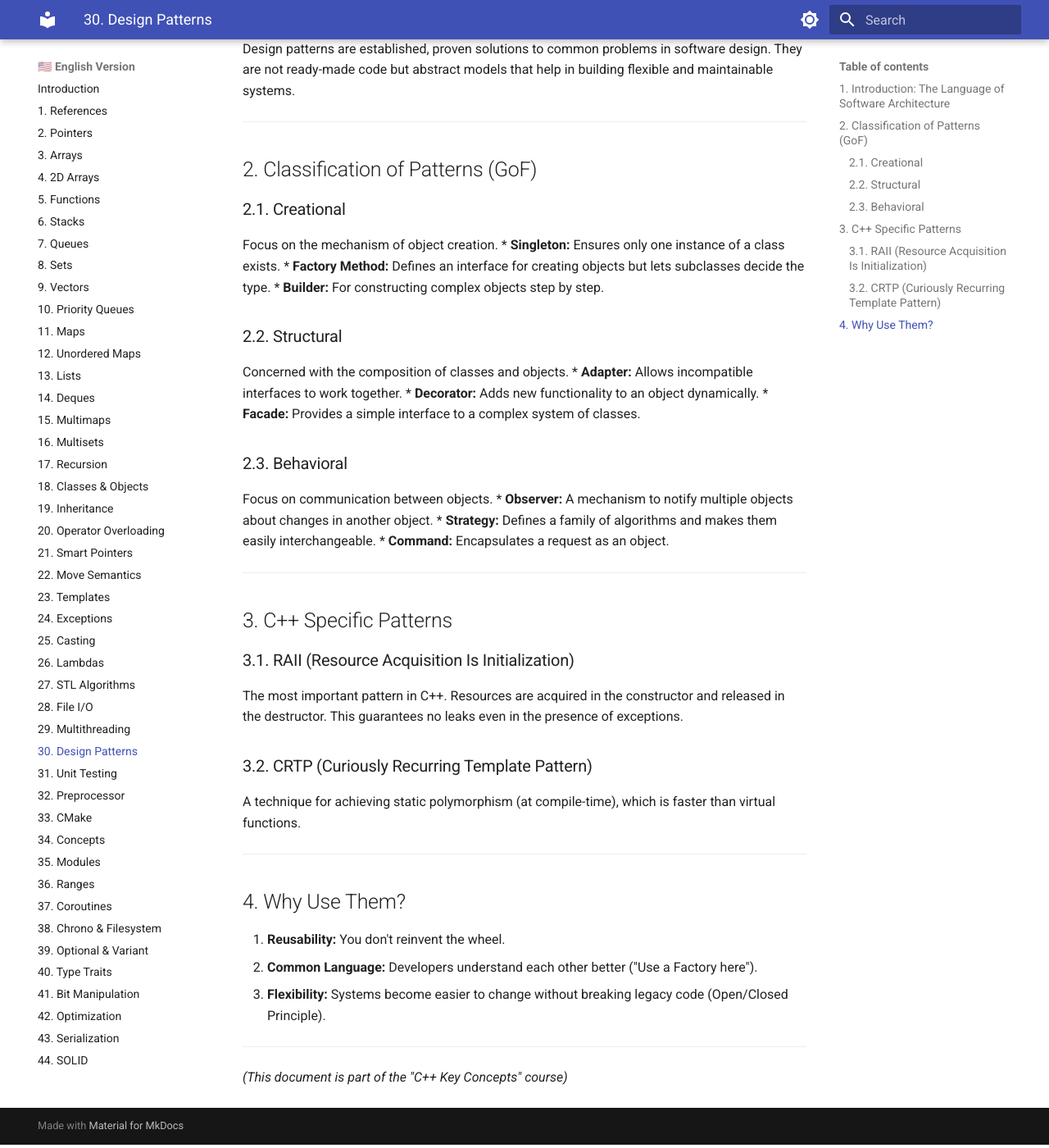
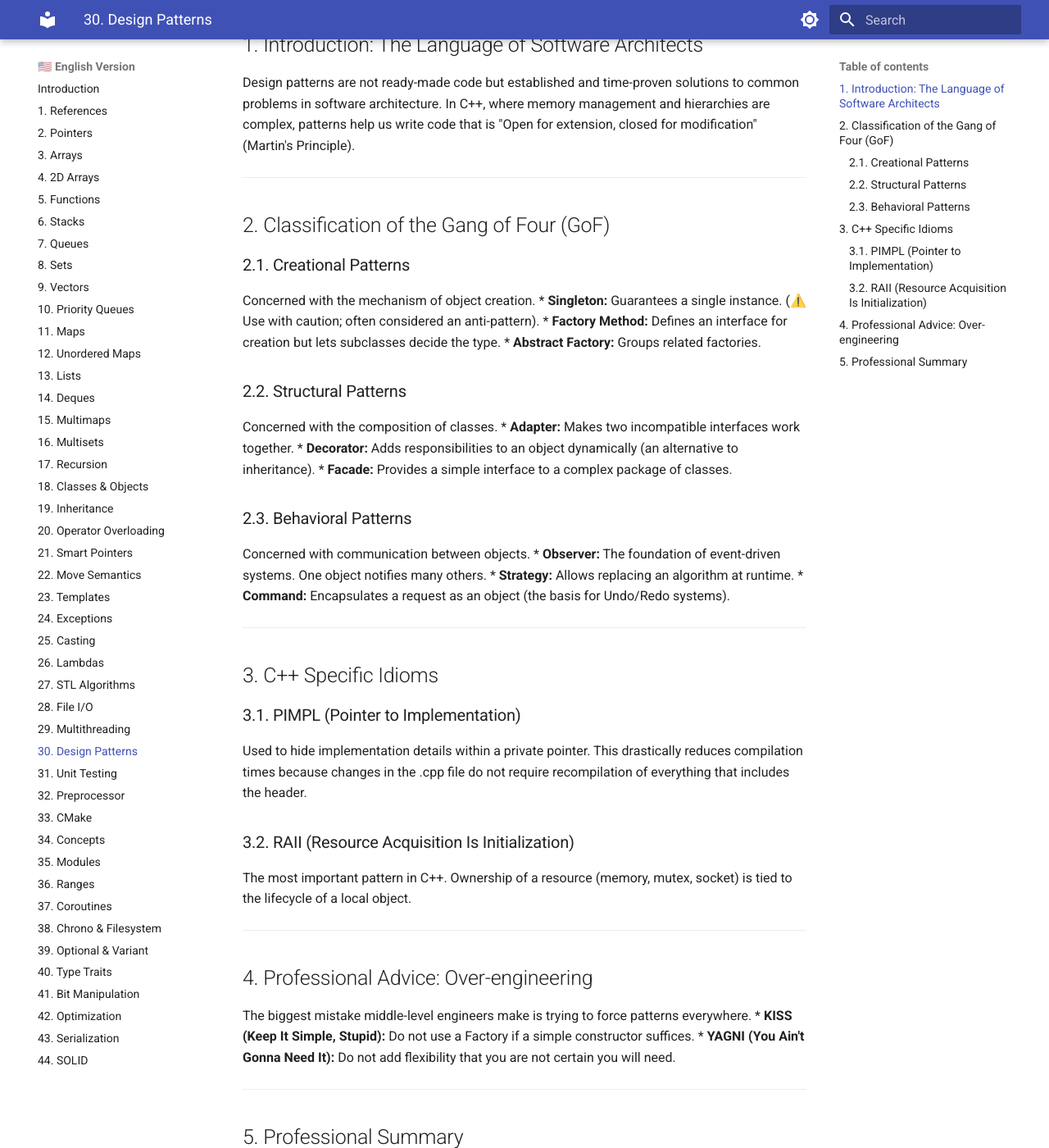
Before and after one commit to KadirYazadzhi/CPlusPlus---KeyConcepts, an MkDocs documentation site: the page built from docs/en/Design_Patterns/Design_Patterns.md, in a window 1280 px wide and 1400 px high, scrolled down 232 px. Shown: the whole window at 82% size. Built offline with MkDocs 1.6.1 and Material for MkDocs 9.7.7, drawn with Linux system fonts in a browser that asks for light colours; some of the changed text lies outside the part shown.

Commit message:
Docs: Final encyclopedic expansion of Topics 29-30 (Multithreading, Patterns) with architectural analysis

```diff
--- a/docs/bg/Design_Patterns/Design_Patterns.md
+++ b/docs/bg/Design_Patterns/Design_Patterns.md
@@ -1,46 +1,55 @@
-# Шаблони за Дизайн (Design Patterns) в C++ - Пълно ръководство
+# Шаблони за Дизайн (Design Patterns) - Пълно техническо ръководство
 
-## 1. Въведение: Езикът на софтуерната архитектура
-Шаблоните за дизайн са утвърдени, доказани решения на често срещани проблеми в софтуерното проектиране. Те не са готов код, а абстрактни модели, които помагат за изграждането на гъвкави и лесни за поддръжка системи.
+## 1. Въведение: Езикът на софтуерните архитекти
+Шаблоните за дизайн не са готов код, а утвърдени и доказани във времето решения на често срещани проблеми в софтуерната архитектура. В C++, където управлението на паметта и йерархиите са комплексни, шаблоните ни помагат да пишем код, който е "Open for extension, closed for modification" (Принципът на Мартин).
 
 ---
 
-## 2. Класификация на шаблоните (GoF)
+## 2. Класификация на Gang of Four (GoF)
 
-### 2.1. Създаващи (Creational)
-Фокусират се върху начина на създаване на обекти.
-*   **Singleton:** Гарантира само една инстанция на клас.
-*   **Factory Method:** Дефинира интерфейс за създаване на обекти, но оставя подкласовете да решат типа.
-*   **Builder:** За изграждане на сложни обекти стъпка по стъпка.
+### 2.1. Създаващи (Creational Patterns)
+Занимават се с механизма на създаване на обекти.
+*   **Singleton:** Гарантира една инстанция. (⚠️ Ползвайте внимателно, често се счита за анти-патерн).
+*   **Factory Method:** Дефинира интерфейс за създаване, но оставя подкласовете да решат типа.
+*   **Abstract Factory:** Групира свързани фабрики.
 
-### 2.2. Структурни (Structural)
-Занимават се с композицията на класове и обекти.
-*   **Adapter:** Позволява на несъвместими интерфейси да работят заедно.
-*   **Decorator:** Добавя нова функционалност към обект динамично.
-*   **Facade:** Предоставя прост интерфейс към сложна система от класове.
+### 2.2. Структурни (Structural Patterns)
+Занимават се с композицията на класове.
+*   **Adapter:** Прави два несъвместими интерфейса да работят заедно.
+*   **Decorator:** Добавя отговорности към обект динамично (алтернатива на наследяването).
+*   **Facade:** Предоставя прост интерфейс към сложен пакет от класове.
 
-### 2.3. Поведенчески (Behavioral)
-Фокусират се върху комуникацията между обекти.
-*   **Observer:** Механизъм за уведомяване на множество обекти за промени в друг обект.
-*   **Strategy:** Дефинира семейство от алгоритми и ги прави лесно заменими.
-*   **Command:** Капсулира заявка като обект.
+### 2.3. Поведенчески (Behavioral Patterns)
+Занимават се с комуникацията между обекти.
+*   **Observer:** Основата на Event-driven системите. Един обект уведомява много други.
+*   **Strategy:** Позволява замяна на алгоритъм по време на изпълнение.
+*   **Command:** Капсулира заявка като обект (основа на Undo/Redo системи).
 
 ---
 
-## 3. Специфични за C++ шаблони
+## 3. Специфични за C++ идиоми
 
-### 3.1. RAII (Resource Acquisition Is Initialization)
-Най-важният шаблон в C++. Ресурсът се заема в конструктора и се освобождава в деструктора. Това гарантира липса на течове дори при изключения.
+### 3.1. PIMPL (Pointer to Implementation)
+Използва се за скриване на детайлите на имплементацията в private указател. Това драстично намалява времето за компилация, защото промените в .cpp файла не изискват рекомпилация на всичко, което включва хедъра.
 
-### 3.2. CRTP (Curiously Recurring Template Pattern)
-Техника за постигане на статичен полиморфизъм (по време на компилация), който е по-бърз от виртуалните функции.
+### 3.2. RAII (Resource Acquisition Is Initialization)
+Най-важният патърн в C++. Собствеността върху ресурс (памет, мутекс, сокет) е обвързана с жизнения цикъл на локален обект.
 
 ---
 
-## 4. Защо да ги ползваме?
-1.  **Повторна употреба:** Не преоткривате колелото.
-2.  **Общ език:** Програмистите се разбират по-лесно ("Използвай Factory тук").
-3.  **Гъвкавост:** Системите стават по-лесни за промяна без счупване на стария код (Open/Closed Principle).
+## 4. Професионални съвети: Over-engineering
+Най-голямата грешка на медиум-левъл инженерите е да се опитват да вкарат шаблони навсякъде.
+*   **KISS (Keep It Simple, Stupid):** Не ползвайте Factory, ако обикновен конструктор върши работа.
+*   **YAGNI (You Ain't Gonna Need It):** Не добавяйте гъвкавост, за която не сте сигурни, че ще ви трябва.
 
 ---
-*(Този документ е част от курса "Ключови концепции в C++")*
+
+## 5. Професионално обобщение
+Шаблоните за дизайн са **инструменти**, а не цели.
+*   Те подобряват комуникацията в екипа ("Тук ползваме Observer").
+*   Те правят системата тестваема (през Dependency Injection).
+*   Те са ключът към мащабируемите системи.
+
+---
+*Документацията е подготвена за проекта "Ключови концепции в C++".*
+*Версия: 2.0 (Пълна детайлност)*
--- a/docs/en/Design_Patterns/Design_Patterns.md
+++ b/docs/en/Design_Patterns/Design_Patterns.md
@@ -1,46 +1,55 @@
-# Design Patterns in C++ - The Ultimate Guide
+# Design Patterns in C++ - The Ultimate Technical Guide
 
-## 1. Introduction: The Language of Software Architecture
-Design patterns are established, proven solutions to common problems in software design. They are not ready-made code but abstract models that help in building flexible and maintainable systems.
+## 1. Introduction: The Language of Software Architects
+Design patterns are not ready-made code but established and time-proven solutions to common problems in software architecture. In C++, where memory management and hierarchies are complex, patterns help us write code that is "Open for extension, closed for modification" (Martin's Principle).
 
 ---
 
-## 2. Classification of Patterns (GoF)
+## 2. Classification of the Gang of Four (GoF)
 
-### 2.1. Creational
-Focus on the mechanism of object creation.
-*   **Singleton:** Ensures only one instance of a class exists.
-*   **Factory Method:** Defines an interface for creating objects but lets subclasses decide the type.
-*   **Builder:** For constructing complex objects step by step.
+### 2.1. Creational Patterns
+Concerned with the mechanism of object creation.
+*   **Singleton:** Guarantees a single instance. (⚠️ Use with caution; often considered an anti-pattern).
+*   **Factory Method:** Defines an interface for creation but lets subclasses decide the type.
+*   **Abstract Factory:** Groups related factories.
 
-### 2.2. Structural
-Concerned with the composition of classes and objects.
-*   **Adapter:** Allows incompatible interfaces to work together.
-*   **Decorator:** Adds new functionality to an object dynamically.
-*   **Facade:** Provides a simple interface to a complex system of classes.
+### 2.2. Structural Patterns
+Concerned with the composition of classes.
+*   **Adapter:** Makes two incompatible interfaces work together.
+*   **Decorator:** Adds responsibilities to an object dynamically (an alternative to inheritance).
+*   **Facade:** Provides a simple interface to a complex package of classes.
 
-### 2.3. Behavioral
-Focus on communication between objects.
-*   **Observer:** A mechanism to notify multiple objects about changes in another object.
-*   **Strategy:** Defines a family of algorithms and makes them easily interchangeable.
-*   **Command:** Encapsulates a request as an object.
+### 2.3. Behavioral Patterns
+Concerned with communication between objects.
+*   **Observer:** The foundation of event-driven systems. One object notifies many others.
+*   **Strategy:** Allows replacing an algorithm at runtime.
+*   **Command:** Encapsulates a request as an object (the basis for Undo/Redo systems).
 
 ---
 
-## 3. C++ Specific Patterns
+## 3. C++ Specific Idioms
 
-### 3.1. RAII (Resource Acquisition Is Initialization)
-The most important pattern in C++. Resources are acquired in the constructor and released in the destructor. This guarantees no leaks even in the presence of exceptions.
+### 3.1. PIMPL (Pointer to Implementation)
+Used to hide implementation details within a private pointer. This drastically reduces compilation times because changes in the .cpp file do not require recompilation of everything that includes the header.
 
-### 3.2. CRTP (Curiously Recurring Template Pattern)
-A technique for achieving static polymorphism (at compile-time), which is faster than virtual functions.
+### 3.2. RAII (Resource Acquisition Is Initialization)
+The most important pattern in C++. Ownership of a resource (memory, mutex, socket) is tied to the lifecycle of a local object.
 
 ---
 
-## 4. Why Use Them?
-1.  **Reusability:** You don't reinvent the wheel.
-2.  **Common Language:** Developers understand each other better ("Use a Factory here").
-3.  **Flexibility:** Systems become easier to change without breaking legacy code (Open/Closed Principle).
+## 4. Professional Advice: Over-engineering
+The biggest mistake middle-level engineers make is trying to force patterns everywhere.
+*   **KISS (Keep It Simple, Stupid):** Do not use a Factory if a simple constructor suffices.
+*   **YAGNI (You Ain't Gonna Need It):** Do not add flexibility that you are not certain you will need.
 
 ---
-*(This document is part of the "C++ Key Concepts" course)*
+
+## 5. Professional Summary
+Design patterns are **tools**, not goals.
+*   They improve team communication ("We are using an Observer here").
+*   They make the system testable (via Dependency Injection).
+*   They are the key to scalable systems.
+
+---
+*Documentation prepared for the "C++ Key Concepts" project.*
+*Version: 2.0 (Full Detail)*
```
Also changed, not shown: docs/bg/Multithreading/Multithreading.md (+37 -43 lines), docs/en/Multithreading/Multithreading.md (+37 -43 lines).
